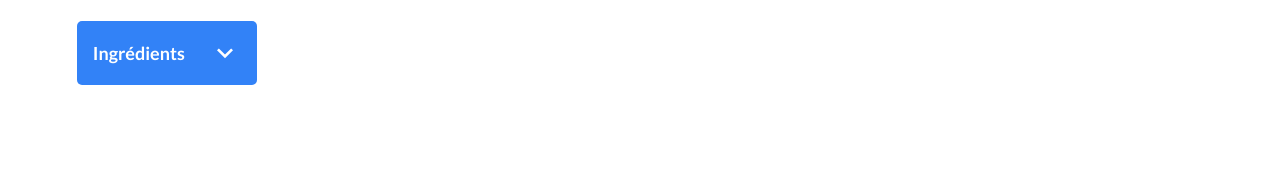
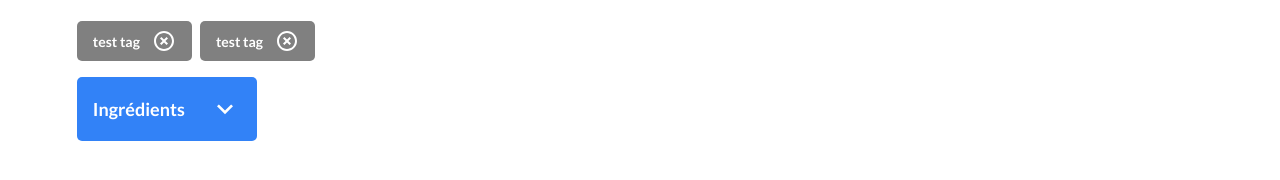
Before and after one commit to MargauxLeroy/MargauxLeroy_7_03032022, a plain HTML site: page index.html in a window 1280 px wide. Shown: the part 240-420 px from the top of the page. Drawn offline with Linux system fonts and the light colour scheme; no server answers.

Commit message:
feat: tags (wip)

```diff
--- a/index.html
+++ b/index.html
@@ -1,5 +1,6 @@
 <!DOCTYPE html>
 <html lang="fr">
+
 <head>
   <meta charset="UTF-8" />
   <meta http-equiv="X-UA-Compatible" content="IE=edge" />
@@ -14,27 +15,26 @@
     <img src="./assets/logo.svg" class="logo" alt="Logo Les Petits Plats" />
     <nav>
       <div class="search-bar">
-          <input
-            id="search-input"
-            type="search"
-            placeholder="Rechercher une recette"
-          />
+        <input id="search-input" type="search" placeholder="Rechercher une recette" />
         <button>
-            <img
-              src="./assets/icons/search.svg"
-              alt="Icône de loupe pour rechercher"
-            />
+          <img src="./assets/icons/search.svg" alt="Icône de loupe pour rechercher" />
         </button>
       </div>
-        <section class="select-buttons">
-          <div class="select select-ingredients">
+      <section class="select-section">
+        <ol class="tags">
+          <li class="tag">
+            <p>test tag</p><img src="./assets/icons/delete.svg" alt="Supprimer le tag">
+          </li>
+          <li class="tag">
+            <p>test tag</p><img src="./assets/icons/delete.svg" alt="Supprimer le tag">
+          </li>
+        </ol>
+        <div class="select-buttons">
+          <div class=" select select-ingredients">
             <div class="select-header">
               <h3>Ingrédients</h3>
               <input type="search" placeholder="Rechercher un ingrédient" />
-              <img
-                src="./assets/icons/expand.svg"
-                alt="Icône de liste déroulante"
-              />
+              <img src="./assets/icons/expand.svg" alt="Icône de liste déroulante" />
             </div>
             <ul class="list-ingredients"></ul>
           </div>
@@ -52,6 +52,7 @@
               alt="Icône de liste déroulante"
             />
           </div> -->
+        </div>
       </section>
     </nav>
   </header>
@@ -64,4 +65,5 @@
   <!-- Scripts -->
   <script type="module" src="lib/scripts/index.js"></script>
 </body>
+
 </html>
--- a/lib/scripts/features/select.js
+++ b/lib/scripts/features/select.js
@@ -52,6 +52,11 @@ export const initSelectsEvents = () => {
   });
 };
 
+
+// const initIngredientsEvents = (ingredients) => {
+//   // TODO
+// }
+
 // Fonction pour récupérer tous les ingrédients des recettes
 const getAllIngredients = (recipes) => {
   const ingredientsList = [];
--- a/lib/scripts/utils/getData.js
+++ b/lib/scripts/utils/getData.js
@@ -2,6 +2,7 @@
 export const getData = async () =>
   await fetch("data/recipes.json").then((response) => response.json());
 
+// Fonction pour mettre une majuscule sur la première lettre d'une string
 export const capitalize = (string) => {
   return string.charAt(0).toUpperCase() + string.slice(1);
 };
--- a/lib/styles/header.css
+++ b/lib/styles/header.css
@@ -55,6 +55,30 @@ header nav .search-bar button {
 header nav .search-bar button:hover {
   cursor: pointer;
 }
+
+
+/* TAGS SECTION */
+
+header nav .tags {
+  display: flex;
+  flex-direction: row;
+  flex-wrap: wrap;
+  column-gap: 8px;
+  margin-bottom: 16px;
+}
+
+header nav .tags .tag {
+  background-color: grey;
+  color: white;
+  font-size: 14px;
+  font-weight: 700;
+  display: flex;
+  align-items: center;
+  column-gap: 12px;
+  padding: 8px 16px;
+  border-radius: 5px;
+}
+
 
 /* SELECTS x3 */
 
```
Also changed, not shown: assets/icons/delete.svg (added). Lines whose indentation alone changed are shown as unchanged.
